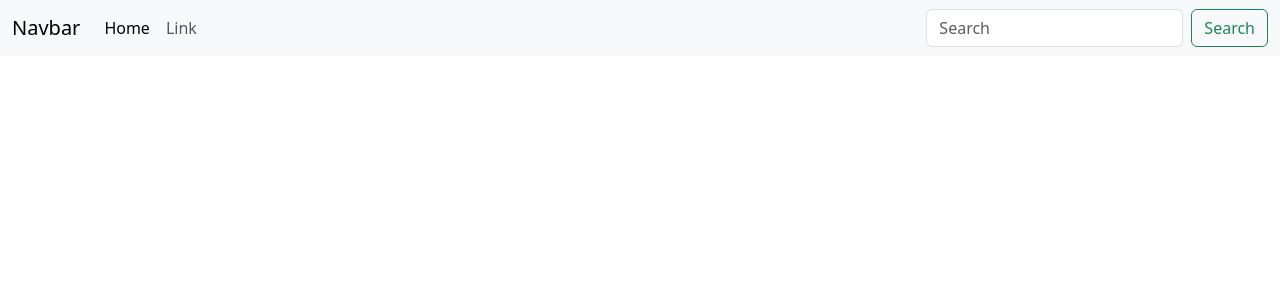
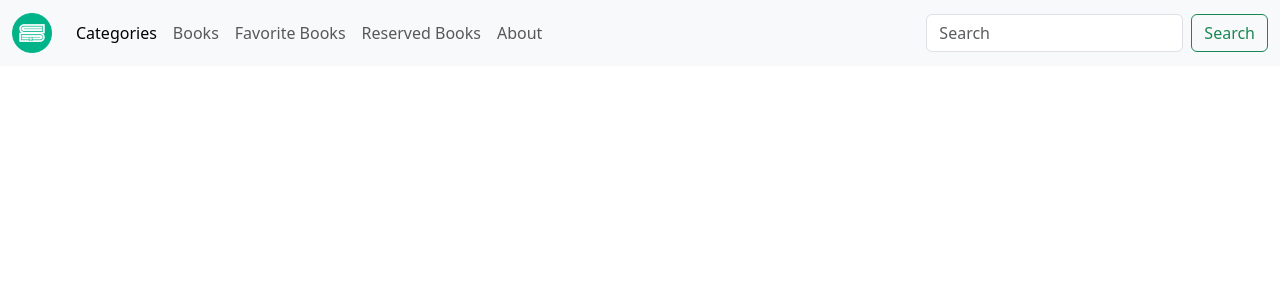
Before and after one commit to jzabulenas/online-bookstore, a React (Create React App) app in the folder frontend/: page / in a window 1280 px wide. Shown: the top 300 px of the page. Built offline with nearby package versions, Linux system fonts and the light colour scheme.

Commit message:
Add logo and links to navbar

```diff
--- a/frontend/src/components/Navbar.js
+++ b/frontend/src/components/Navbar.js
@@ -1,3 +1,5 @@
+import logo from "../assets/logo.png";
+
 export default function Navbar() {
   return (
     <nav className="navbar navbar-expand-lg bg-body-tertiary">
@@ -6,7 +8,11 @@ export default function Navbar() {
           className="navbar-brand"
           href="#"
         >
-          Navbar
+          <img
+            src={logo}
+            alt="Book Reservation App Logo"
+            style={{ width: "40px" }}
+          />
         </a>
         <button
           className="navbar-toggler"
@@ -27,10 +33,9 @@ export default function Navbar() {
             <li className="nav-item">
               <a
                 className="nav-link active"
-                aria-current="page"
                 href="#"
               >
-                Home
+                Categories
               </a>
             </li>
             <li className="nav-item">
@@ -38,7 +43,31 @@ export default function Navbar() {
                 className="nav-link"
                 href="#"
               >
-                Link
+                Books
+              </a>
+            </li>
+            <li className="nav-item">
+              <a
+                className="nav-link"
+                href="#"
+              >
+                Favorite Books
+              </a>
+            </li>
+            <li className="nav-item">
+              <a
+                className="nav-link"
+                href="#"
+              >
+                Reserved Books
+              </a>
+            </li>
+            <li className="nav-item">
+              <a
+                className="nav-link"
+                href="#"
+              >
+                About
               </a>
             </li>
           </ul>
```
Also changed, not shown: frontend/src/assets/logo.png (added).
